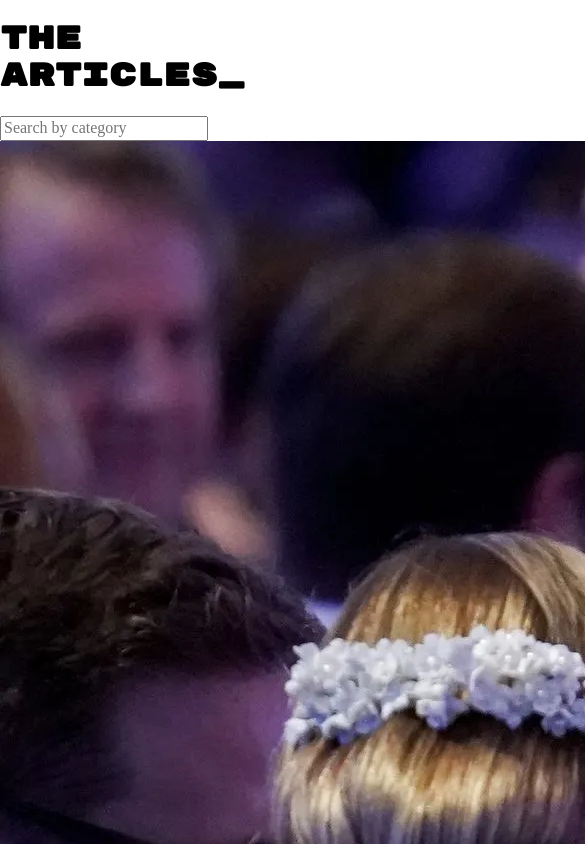
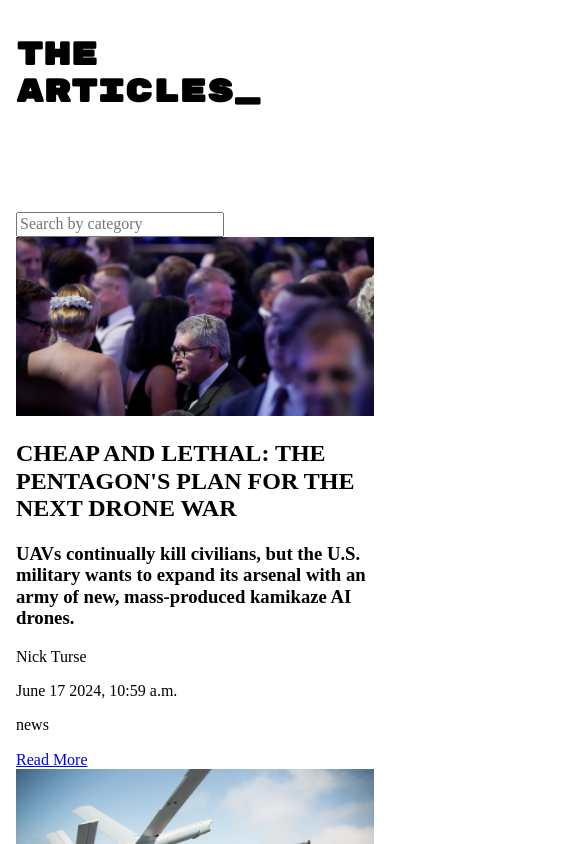
Before and after one commit to anastasiosPou/articles-app, an Angular app: page / in a window 390 px wide. Shown: the top 844 px of the page, 585 px wide, since content can reach past the window. Built offline with nearby package versions, Linux system fonts and the light colour scheme; data requests are answered from the project's data file.

Commit message:
Write mobile styles for app.component

```diff
--- a/src/app/app.component.scss
+++ b/src/app/app.component.scss
@@ -6,3 +6,10 @@ header {
         }
     }
 }
+
+main {
+    display: flex;
+    flex-flow: column nowrap;
+    row-gap: 2.5rem;
+    padding: 1rem;
+}
--- a/src/styles.scss
+++ b/src/styles.scss
@@ -156,6 +156,7 @@ top: -0.5em;
 
 img {
 border-style: none;
+max-width: 100%;
 }
 
 /* Forms
```
